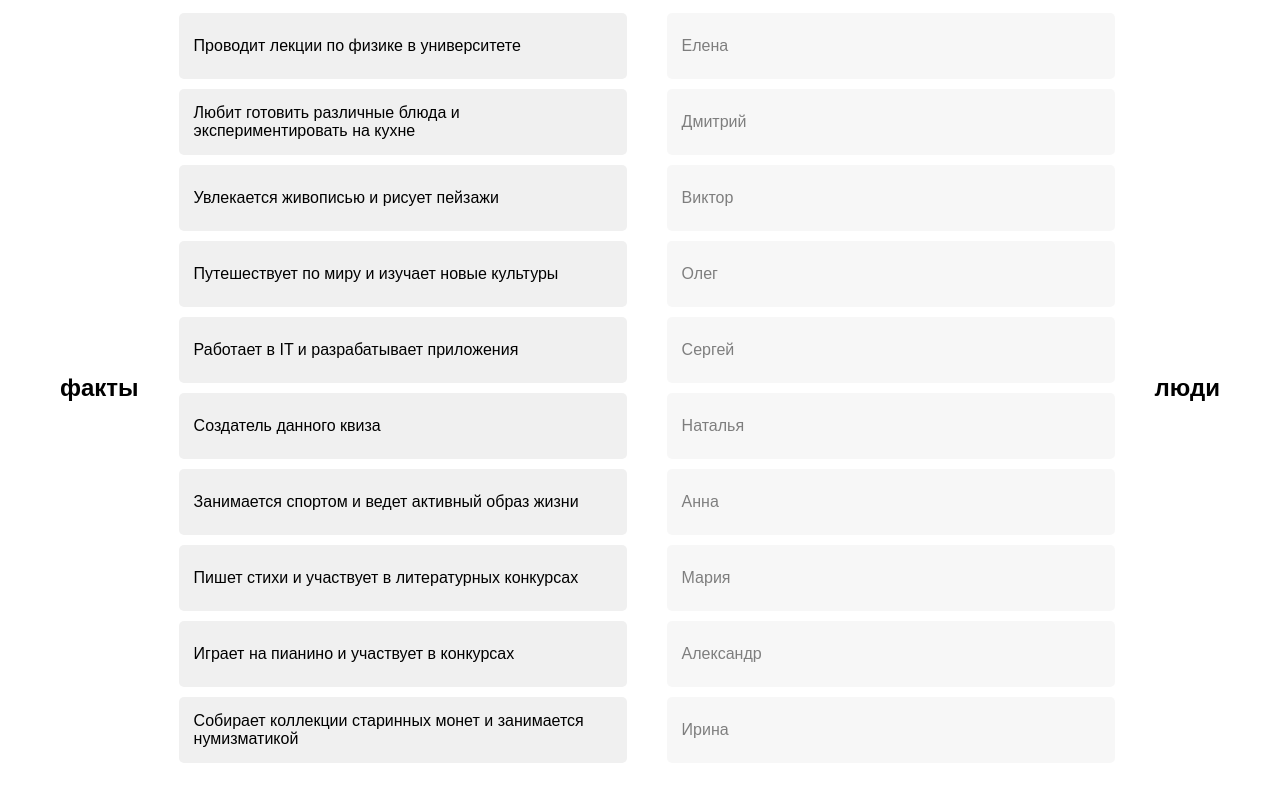
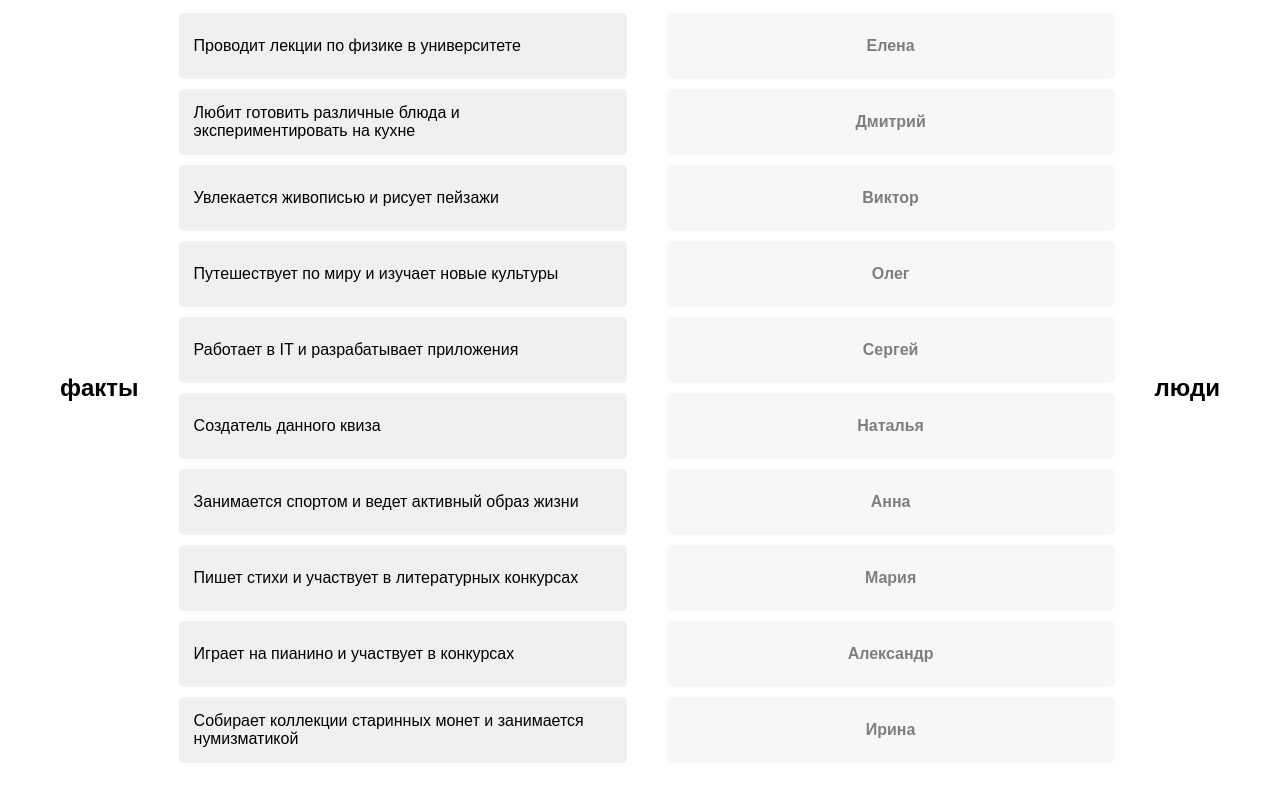
Before and after one commit to Qbic007/quiz-intuition, a plain HTML site: page index.html in a window 1280 px wide. Drawn offline with Linux system fonts and the light colour scheme.

Commit message:
styles fixed

```diff
--- a/styles.css
+++ b/styles.css
@@ -59,6 +59,11 @@ body {
     justify-self: flex-end;
 }
 
+.name {
+    justify-content: center;
+    font-weight: bold;
+}
+
 .title {
     padding: 20px;
     text-align: center;
```
